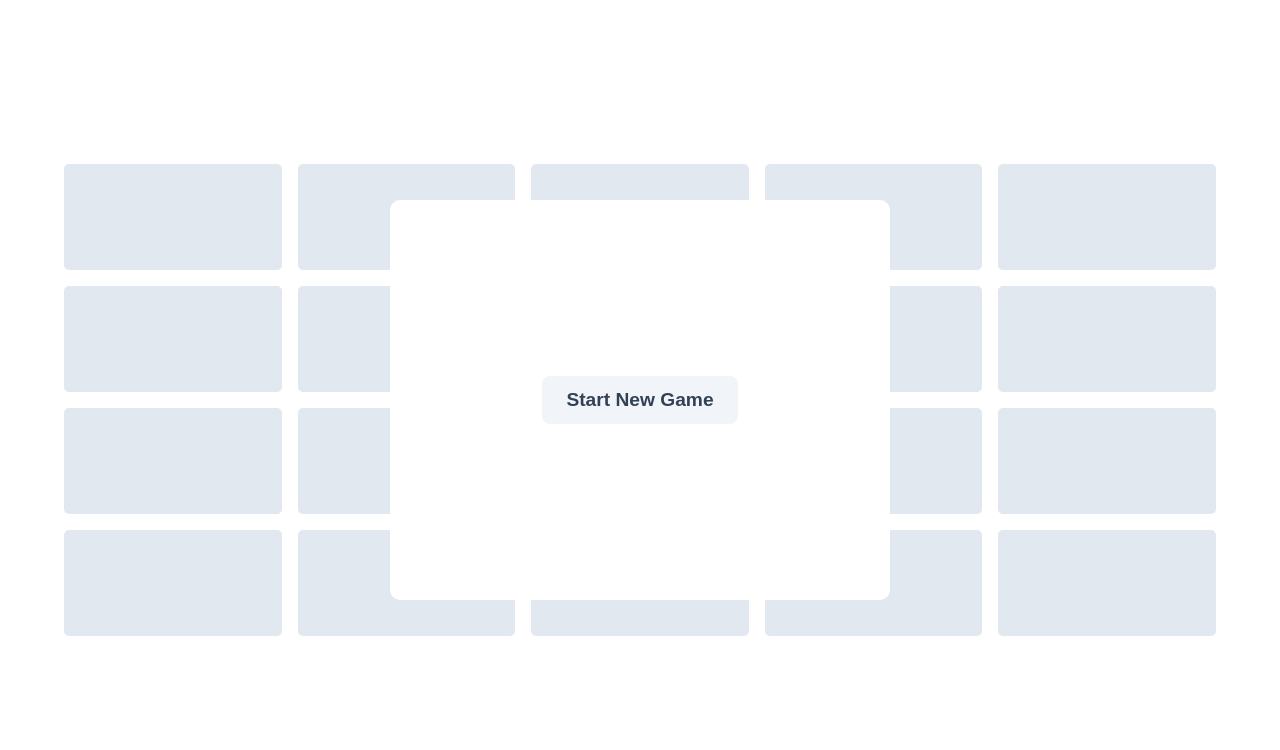
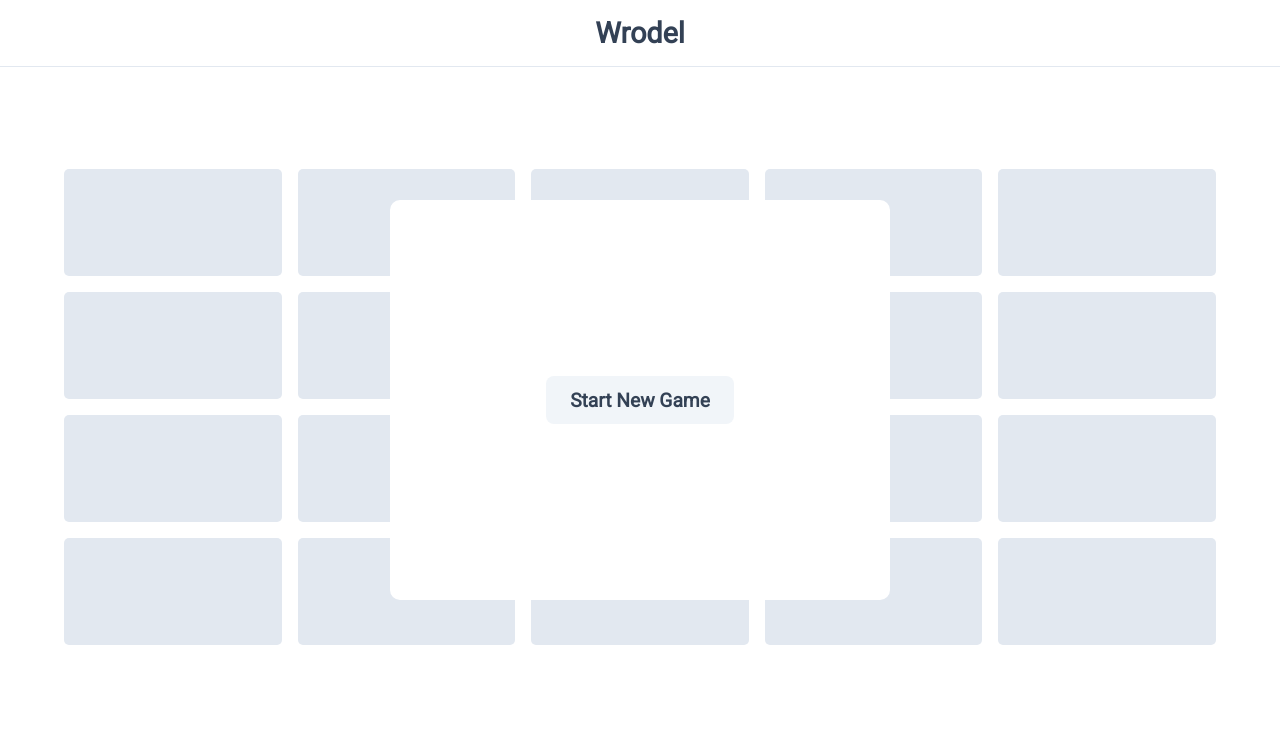
Before and after one commit to DaraghColl/wordle-clone, a website built with Vite: page index.html in a window 1280 px wide. Built offline with nearby package versions, Linux system fonts and the light colour scheme.

Commit message:
feat: add simple navbar

```diff
--- a/index.html
+++ b/index.html
@@ -7,7 +7,10 @@
     <title>Vite + TS</title>
   </head>
   <body>
-    <div id="app" class="container">
+    <nav class="navbar">
+      <h1>Wrodel</h1>
+    </nav>
+    <div class="container">
       <div id="start_controls_container" class="game-controls">
         <div class="game-controls-container">
           <button id="start_game_button" class="game-controls__start-button">Start New Game</button>
--- a/src/style.css
+++ b/src/style.css
@@ -1,3 +1,5 @@
+@import url('https://fonts.googleapis.com/css2?family=Roboto&display=swap');
+
 :root {
   --color-correct: #6ee7b7;
   --color-incorrect: #94a3b8;
@@ -11,17 +13,32 @@
   margin: 0;
   padding: 0;
   box-sizing: border-box;
+  font-family: 'Roboto', sans-serif;
 }
 
 body {
   background-color: var(--background-color-light);
 }
 
+.navbar {
+  padding: 1rem;
+  background-color: var(--background-color-light);
+  color: var(--text-color-light);
+  border-bottom: 1px solid var(--accent-color-light);
+  font-weight: bold;
+  font-size: 1.2rem;
+}
+
 .container {
-  height: 100vh;
+  height: 85vh;
   display: flex;
   align-items: center;
   padding: 0 4rem;
+}
+
+.navbar {
+  display: flex;
+  justify-content: space-around;
 }
 
 .game-controls {
```
